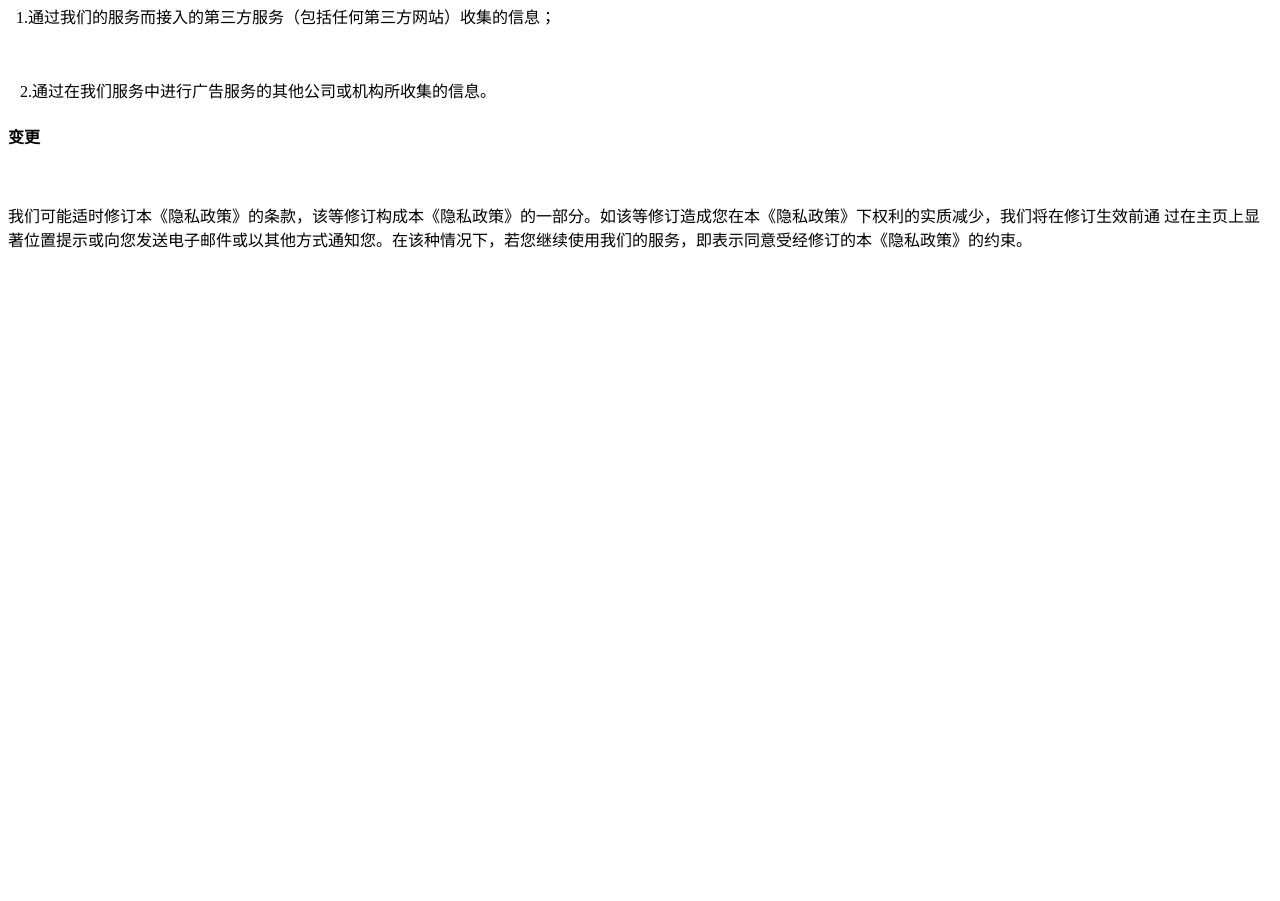
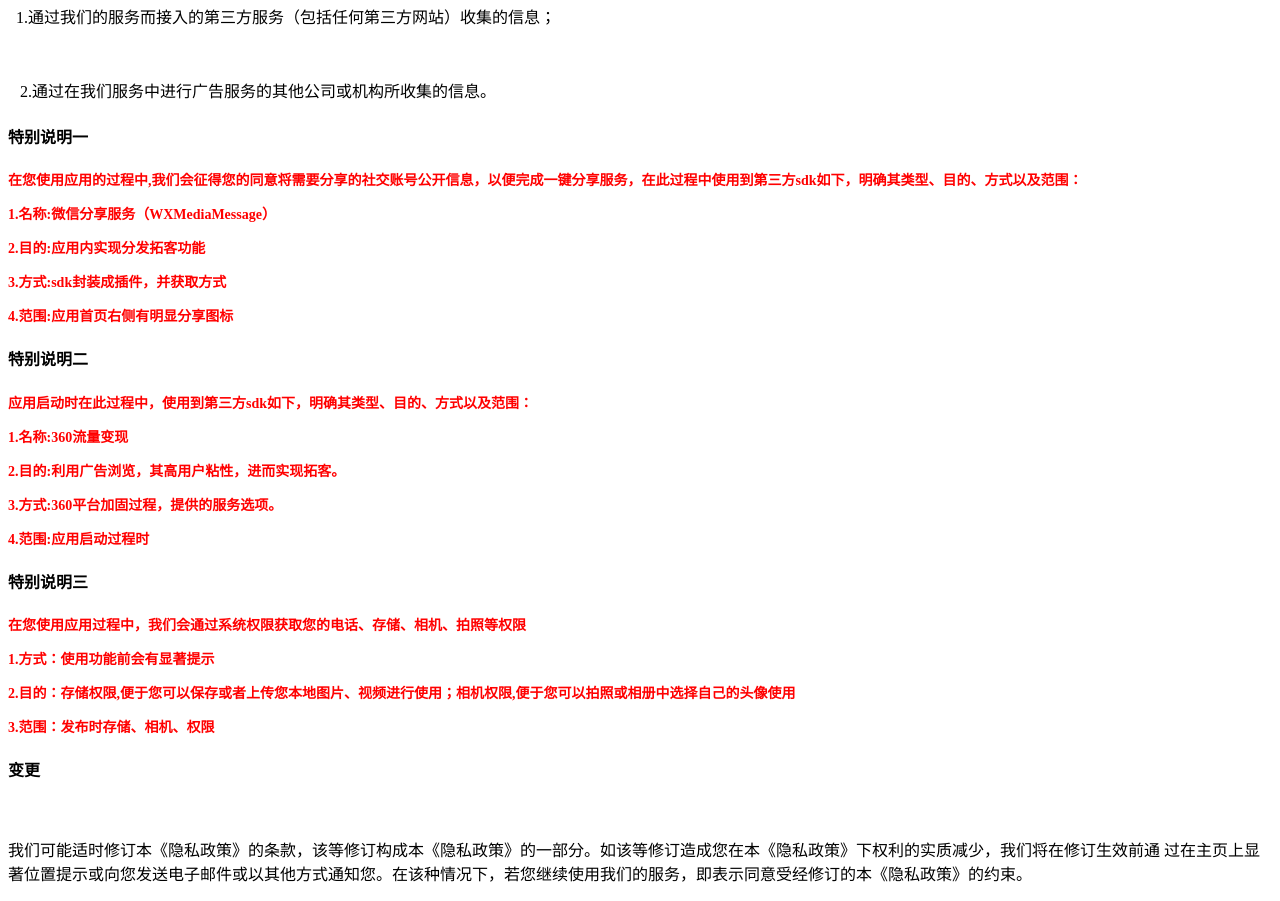
Before and after one commit to vsguji11/vsguji11.github.io, a plain HTML site: page index.html in a window 1280 px wide. Shown: the part 7400-8301 px from the top of the page. Before the commit the page ends 7667 px from the top, so only its background shows below. Drawn offline with Linux system fonts and the light colour scheme.

Commit message:
Update index.html

```diff
--- a/index.html
+++ b/index.html
@@ -219,6 +219,23 @@
     <p>  1.通过我们的服务而接入的第三方服务（包括任何第三方网站）收集的信息；</p>
 
    <p>   2.通过在我们服务中进行广告服务的其他公司或机构所收集的信息。</p>
+<h4>特别说明一</h4>
+	<p style="mso-spacerun:'yes';font-family:宋体;color:rgb(255,0,0); font-weight:bold;font-size:10.5000pt;">在您使用应用的过程中,我们会征得您的同意将需要分享的社交账号公开信息，以便完成一键分享服务，在此过程中使用到第三方sdk如下，明确其类型、目的、方式以及范围：</p>
+	<p style="mso-spacerun:'yes';font-family:宋体;color:rgb(255,0,0); font-weight:bold;font-size:10.5000pt;">1.名称:微信分享服务（WXMediaMessage）</p>
+	<p style="mso-spacerun:'yes';font-family:宋体;color:rgb(255,0,0); font-weight:bold;font-size:10.5000pt;">2.目的:应用内实现分发拓客功能</p>
+	<p style="mso-spacerun:'yes';font-family:宋体;color:rgb(255,0,0); font-weight:bold;font-size:10.5000pt;">3.方式:sdk封装成插件，并获取方式</p>
+	<p style="mso-spacerun:'yes';font-family:宋体;color:rgb(255,0,0); font-weight:bold;font-size:10.5000pt;">4.范围:应用首页右侧有明显分享图标</p>
+<h4>特别说明二</h4>
+	<p style="mso-spacerun:'yes';font-family:宋体;color:rgb(255,0,0); font-weight:bold;font-size:10.5000pt;">应用启动时在此过程中，使用到第三方sdk如下，明确其类型、目的、方式以及范围：</p>
+	<p style="mso-spacerun:'yes';font-family:宋体;color:rgb(255,0,0); font-weight:bold;font-size:10.5000pt;">1.名称:360流量变现</p>
+	<p style="mso-spacerun:'yes';font-family:宋体;color:rgb(255,0,0); font-weight:bold;font-size:10.5000pt;">2.目的:利用广告浏览，其高用户粘性，进而实现拓客。</p>
+	<p style="mso-spacerun:'yes';font-family:宋体;color:rgb(255,0,0); font-weight:bold;font-size:10.5000pt;">3.方式:360平台加固过程，提供的服务选项。</p>
+	<p style="mso-spacerun:'yes';font-family:宋体;color:rgb(255,0,0); font-weight:bold;font-size:10.5000pt;">4.范围:应用启动过程时</p>
+<h4>特别说明三</h4>
+	<p style="mso-spacerun:'yes';font-family:宋体;color:rgb(255,0,0); font-weight:bold;font-size:10.5000pt;">在您使用应用过程中，我们会通过系统权限获取您的电话、存储、相机、拍照等权限</p>
+	<p style="mso-spacerun:'yes';font-family:宋体;color:rgb(255,0,0); font-weight:bold;font-size:10.5000pt;">1.方式：使用功能前会有显著提示</p>
+	<p style="mso-spacerun:'yes';font-family:宋体;color:rgb(255,0,0); font-weight:bold;font-size:10.5000pt;">2.目的：存储权限,便于您可以保存或者上传您本地图片、视频进行使用；相机权限,便于您可以拍照或相册中选择自己的头像使用</p>
+	<p style="mso-spacerun:'yes';font-family:宋体;color:rgb(255,0,0); font-weight:bold;font-size:10.5000pt;">3.范围：发布时存储、相机、权限</p>
 
 <h4>变更</h4>
    <p>我们可能适时修订本《隐私政策》的条款，该等修订构成本《隐私政策》的一部分。如该等修订造成您在本《隐私政策》下权利的实质减少，我们将在修订生效前通 过在主页上显著位置提示或向您发送电子邮件或以其他方式通知您。在该种情况下，若您继续使用我们的服务，即表示同意受经修订的本《隐私政策》的约束。</p>
```
